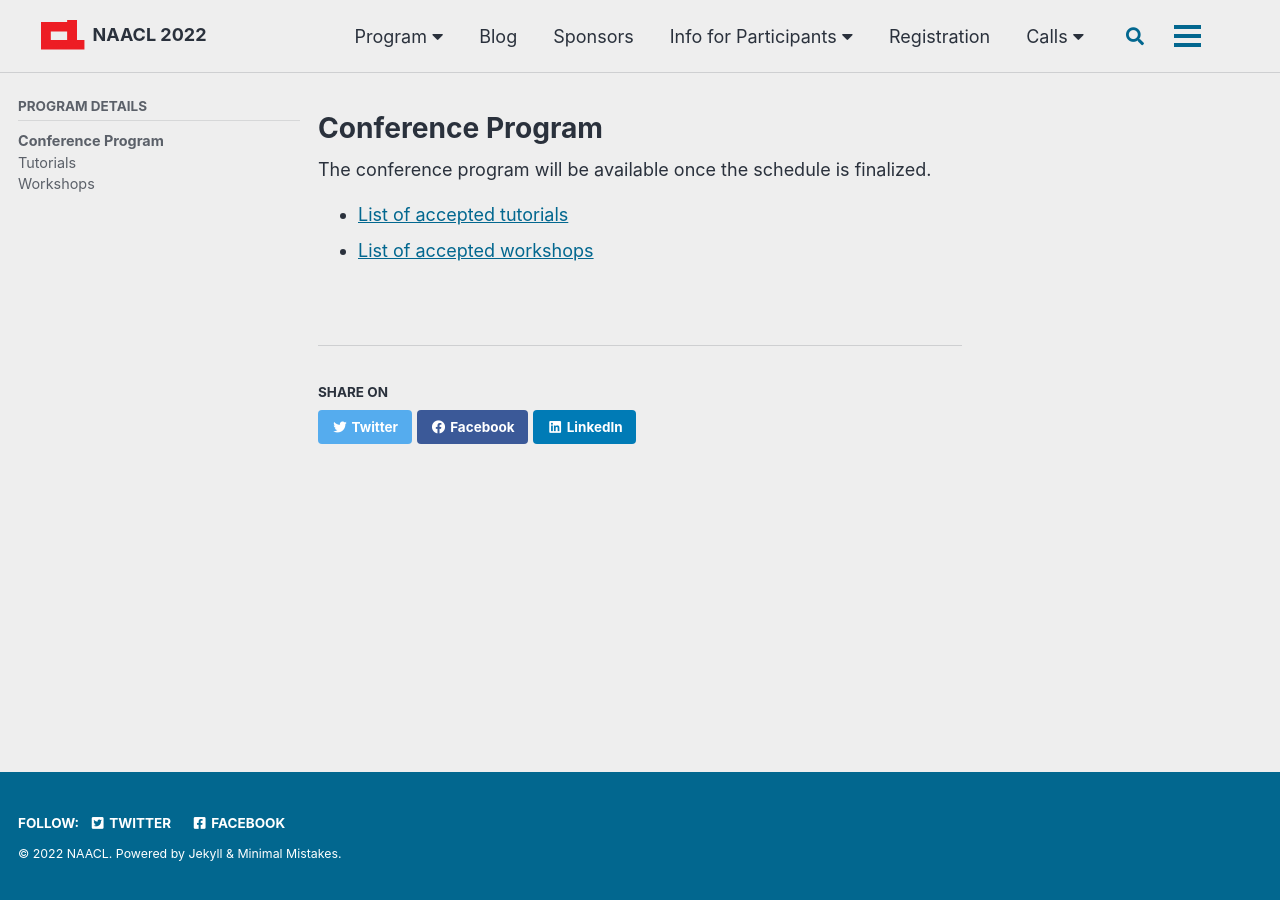
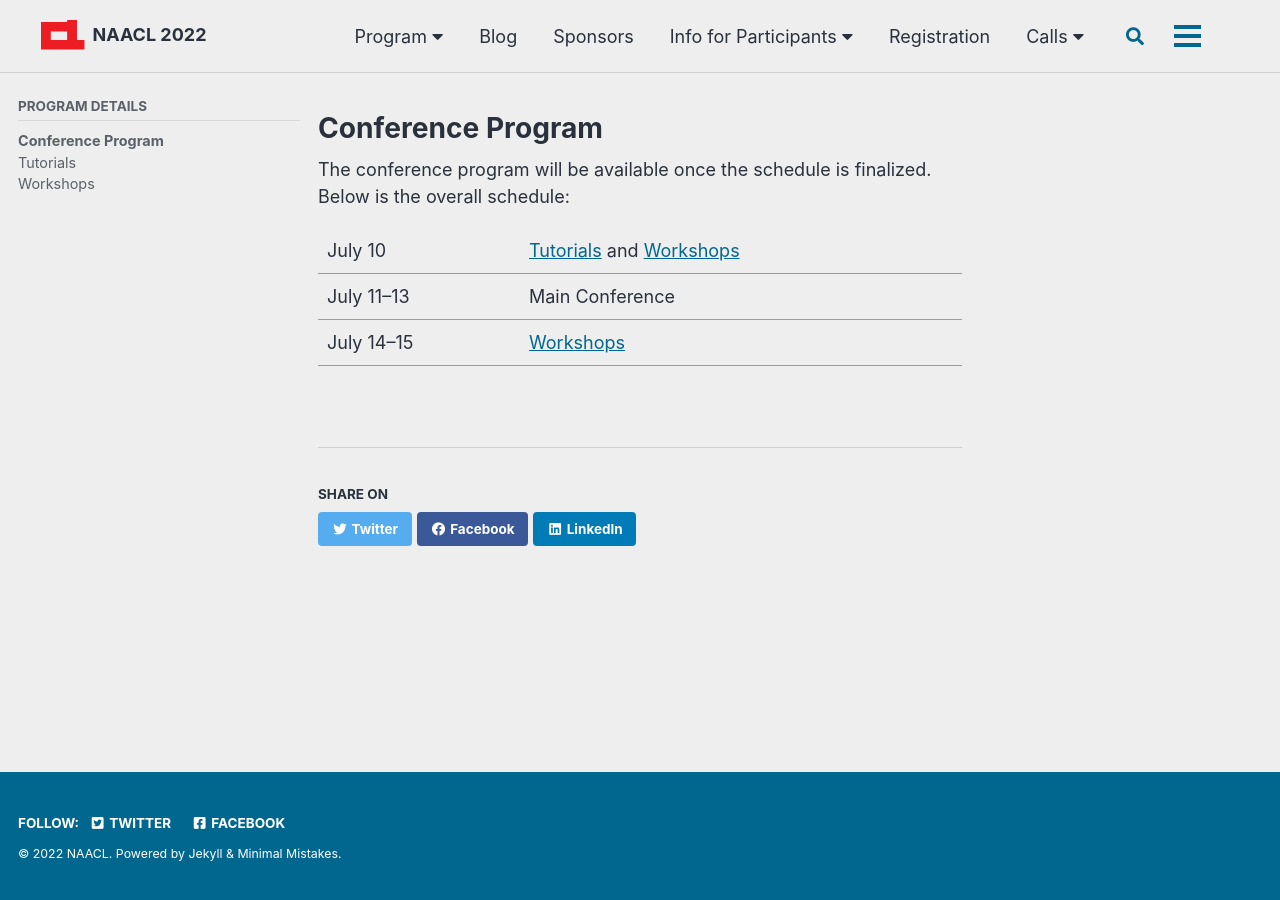
Before and after one commit to naacl-org/naacl-2022-website, a Jekyll site: the page built from _pages/program/program.md, in a window 1280 px wide. Built offline with Jekyll 4.4.1, drawn with Linux system fonts in a browser that asks for light colours; cached includes are drawn as plain includes; comment, search, counter and statistics services are not loaded.

Commit message:
Schedule

```diff
--- a/_pages/program/program.md
+++ b/_pages/program/program.md
@@ -9,6 +9,8 @@ sidebar:
 ---
 
 The conference program will be available once the schedule is finalized.
+Below is the overall schedule:
 
-* [List of accepted tutorials](/program/tutorials/)
-* [List of accepted workshops](/program/workshops/)
+| July 10 | [Tutorials](/program/tutorials/) and [Workshops](/program/workshops/)
+| July 11--13 | Main Conference |
+| July 14--15 | [Workshops](/program/workshops/) |
```
